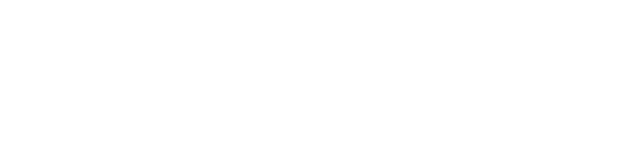
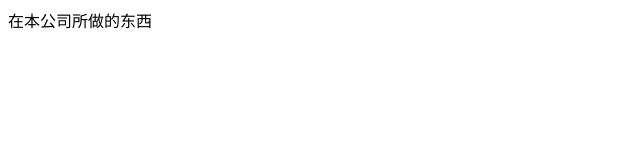
Before and after one commit to 290352095/QF-CONPANY, a plain HTML site: page index.html in a window 1280 px wide. Shown: the whole page, without its empty margins (0-640 px from the left). Drawn offline with Linux system fonts and the light colour scheme.

Commit message:
项目首页

```diff
--- a/index.html
+++ b/index.html
@@ -8,6 +8,6 @@
     <title>青峰项目</title>
 </head>
 <body>
-
+在本公司所做的东西
 </body>
 </html>
```
